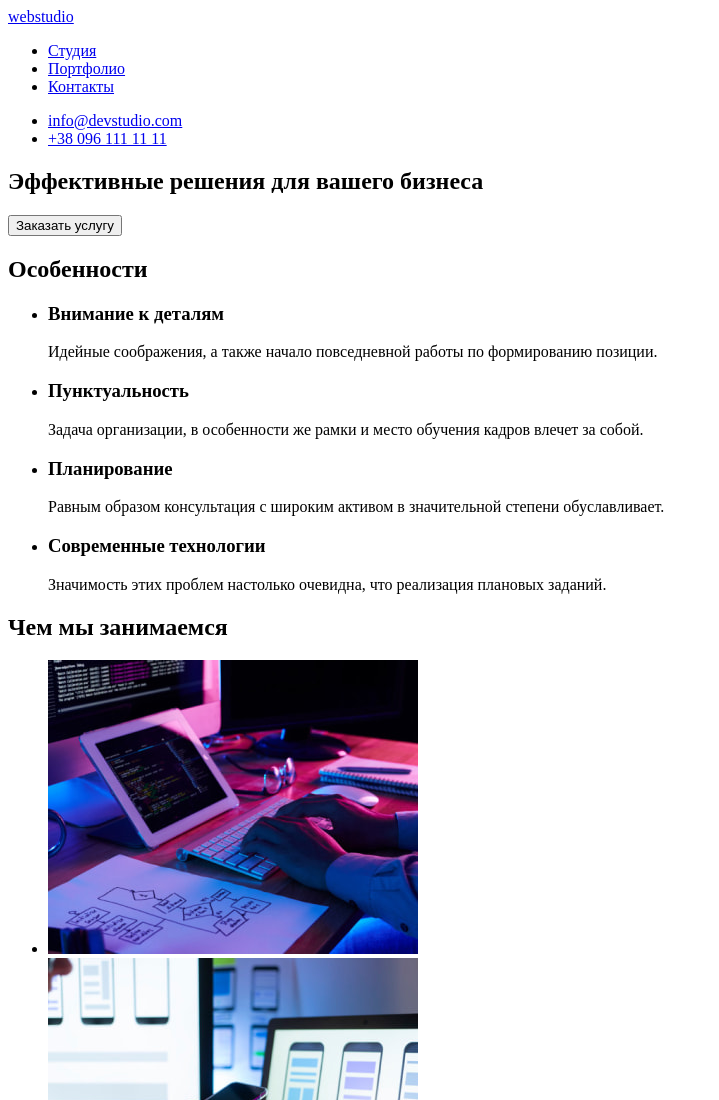
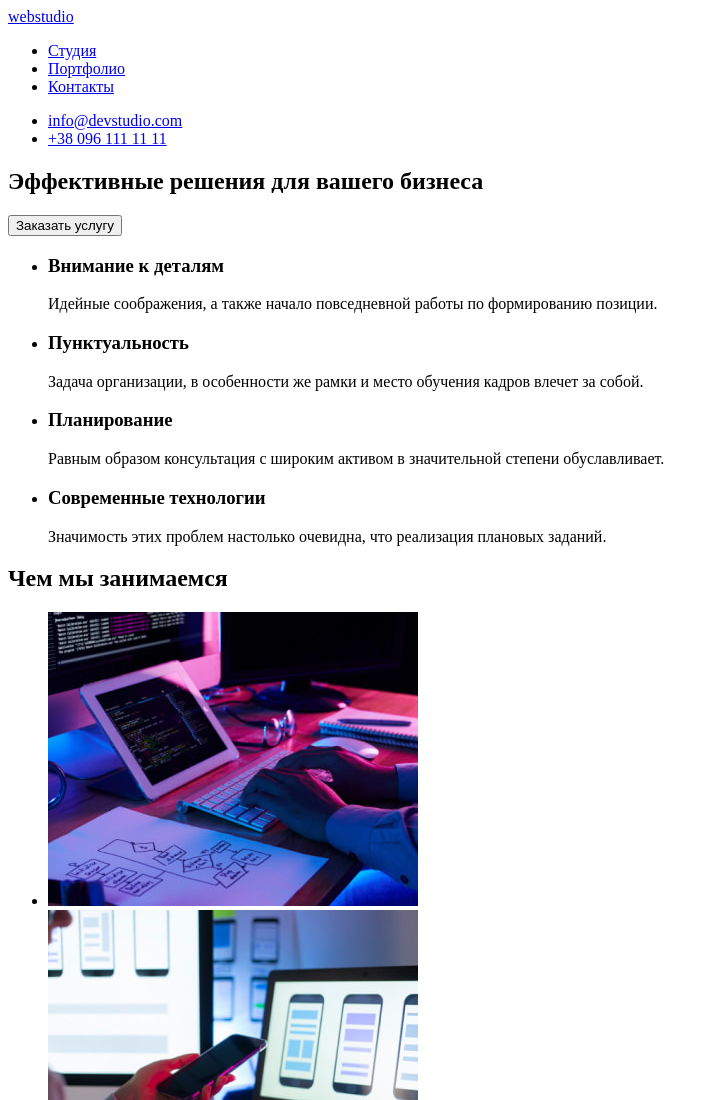
Before and after one commit to drdolgiy/goit-markup-hw-01, a plain HTML site: page index.html in a window 1280 px wide. Shown: the top 1100 px of the page, without its empty margins (0-719 px from the left). Drawn offline with Linux system fonts and the light colour scheme.

Commit message:
Спрятал заголовок "Особенности"
Спрятал заголовок "Особенности"

```diff
--- a/index.html
+++ b/index.html
@@ -27,7 +27,7 @@
         </ul>
     </header>
 
-    <!-- Главный контент страницы -->
+    <!-- Главный контент -->
     <main>
         <!-- Hero -->
         <section>
@@ -37,7 +37,7 @@
 
         <!-- Особенности компании -->
         <section>
-            <h2>Особенности</h2>
+            <h2 hidden>Особенности</h2>
             <ul>
                 <li>
                     <h3>Внимание к деталям</h3>
```
